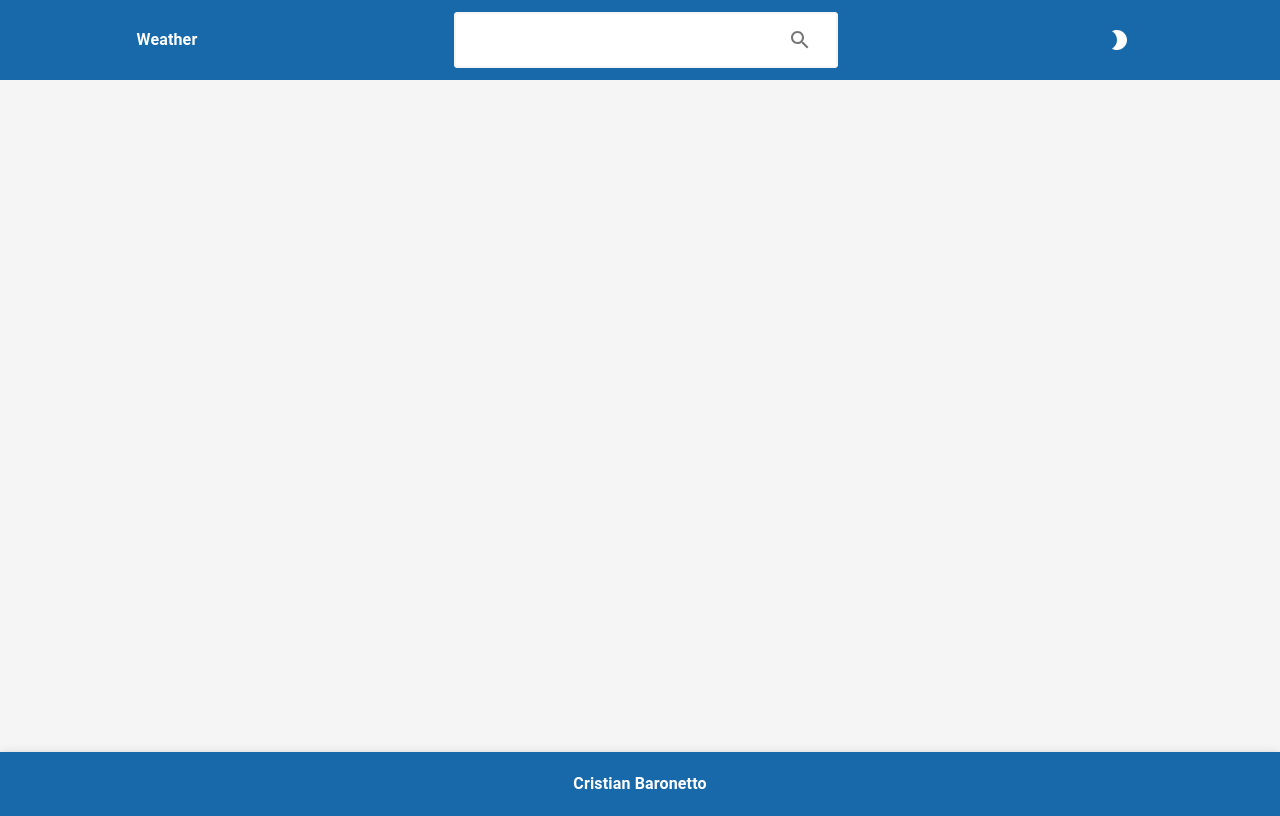
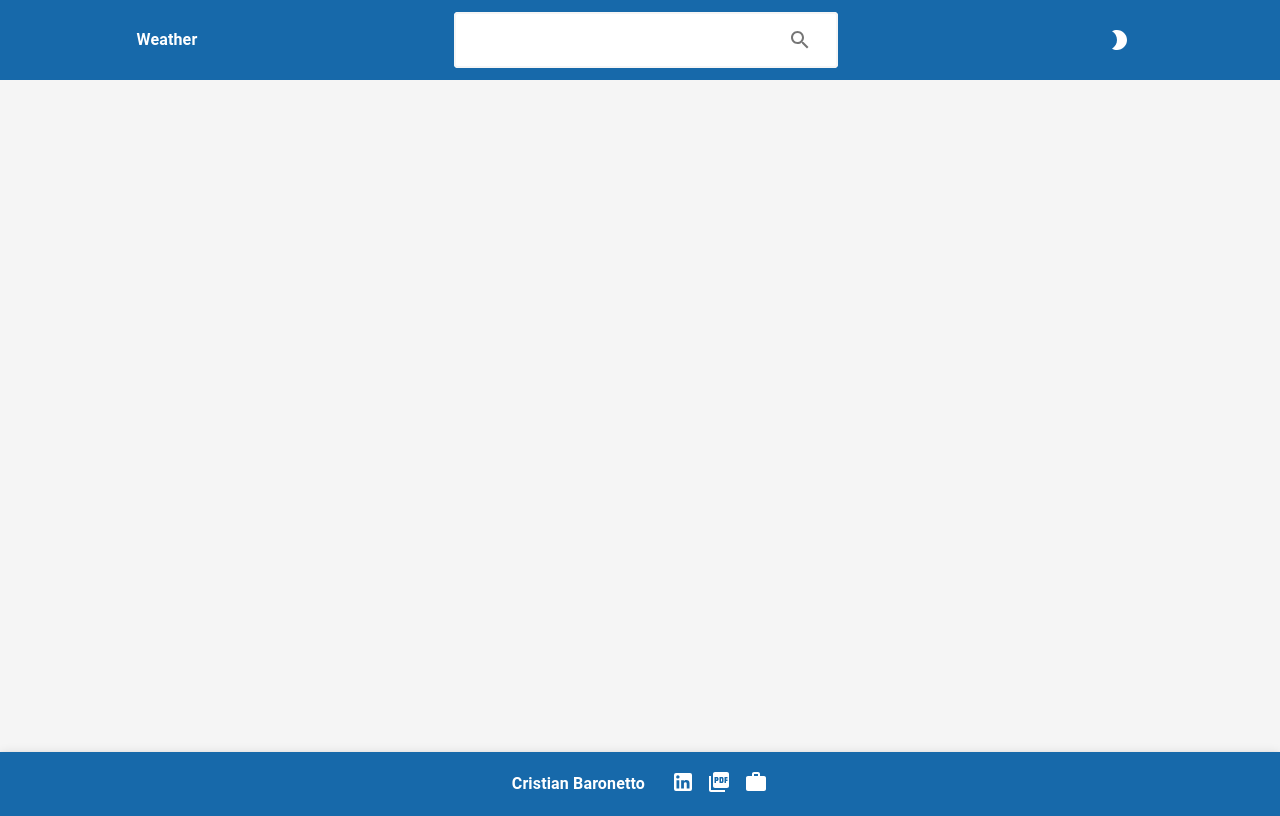
Before and after one commit to Cristian-M-B/Weather-App, a React (Create React App) app: page / in a window 1280 px wide. Built offline with nearby package versions, Linux system fonts and the light colour scheme.

Commit message:
add icons

```diff
--- a/src/components/Footer.tsx
+++ b/src/components/Footer.tsx
@@ -1,5 +1,6 @@
 import { AppBar, Toolbar, Grid, Typography } from '@material-ui/core';
 import { makeStyles } from '@material-ui/core/styles';
+import { LinkedIn, PictureAsPdf, Work } from '@material-ui/icons';
 
 const useStyles = makeStyles((theme) => ({
     footer: {
@@ -7,7 +8,8 @@ const useStyles = makeStyles((theme) => ({
         color: 'white'
     },
     text: {
-        fontWeight: 'bold'
+        fontWeight: 'bold',
+        marginRight: '2vw'
     }
 }))
 
@@ -24,6 +26,15 @@ export default function Footer() {
                     alignItems='center'
                 >
                     <Typography className={classes.text}>Cristian Baronetto</Typography>
+                    <a href='https://www.linkedin.com/in/cristian-baronetto' target='_blank' rel='noreferrer'>
+                        <LinkedIn style={{ color: 'white', marginRight:'1vw' }} />
+                    </a>
+                    <a href='https://drive.google.com/file/d/16YnqZpJIkr_UjgyU2vc6p4ors1APlyb1/view' target='_blank' rel='noreferrer'>
+                        <PictureAsPdf style={{ color: 'white', marginRight:'1vw' }} />
+                    </a>
+                    <a href='https://cristianbaronetto.vercel.app' target='_blank' rel='noreferrer'>
+                        <Work style={{ color: 'white' }} />
+                    </a>
                 </Grid>
             </Toolbar>
         </AppBar>
```
